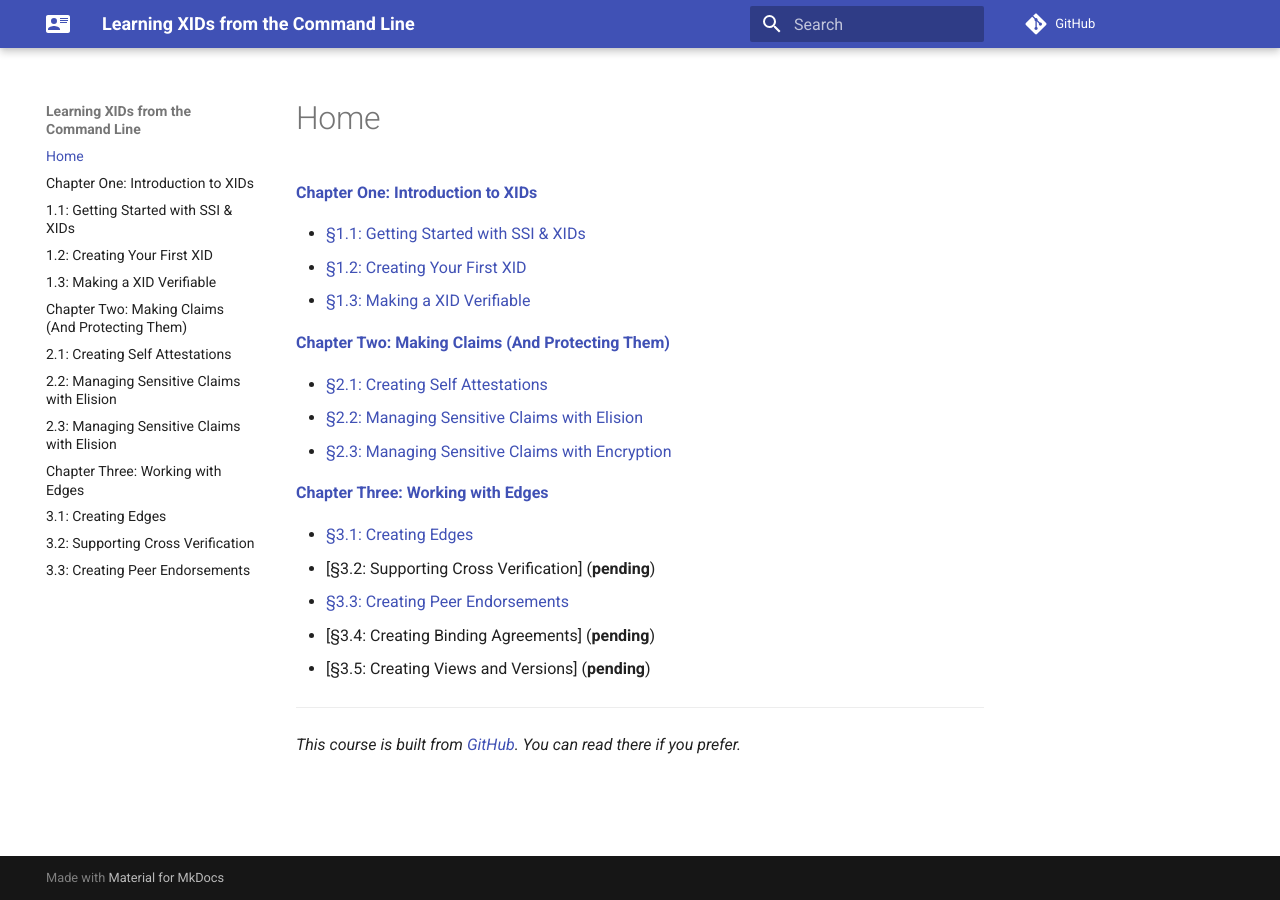
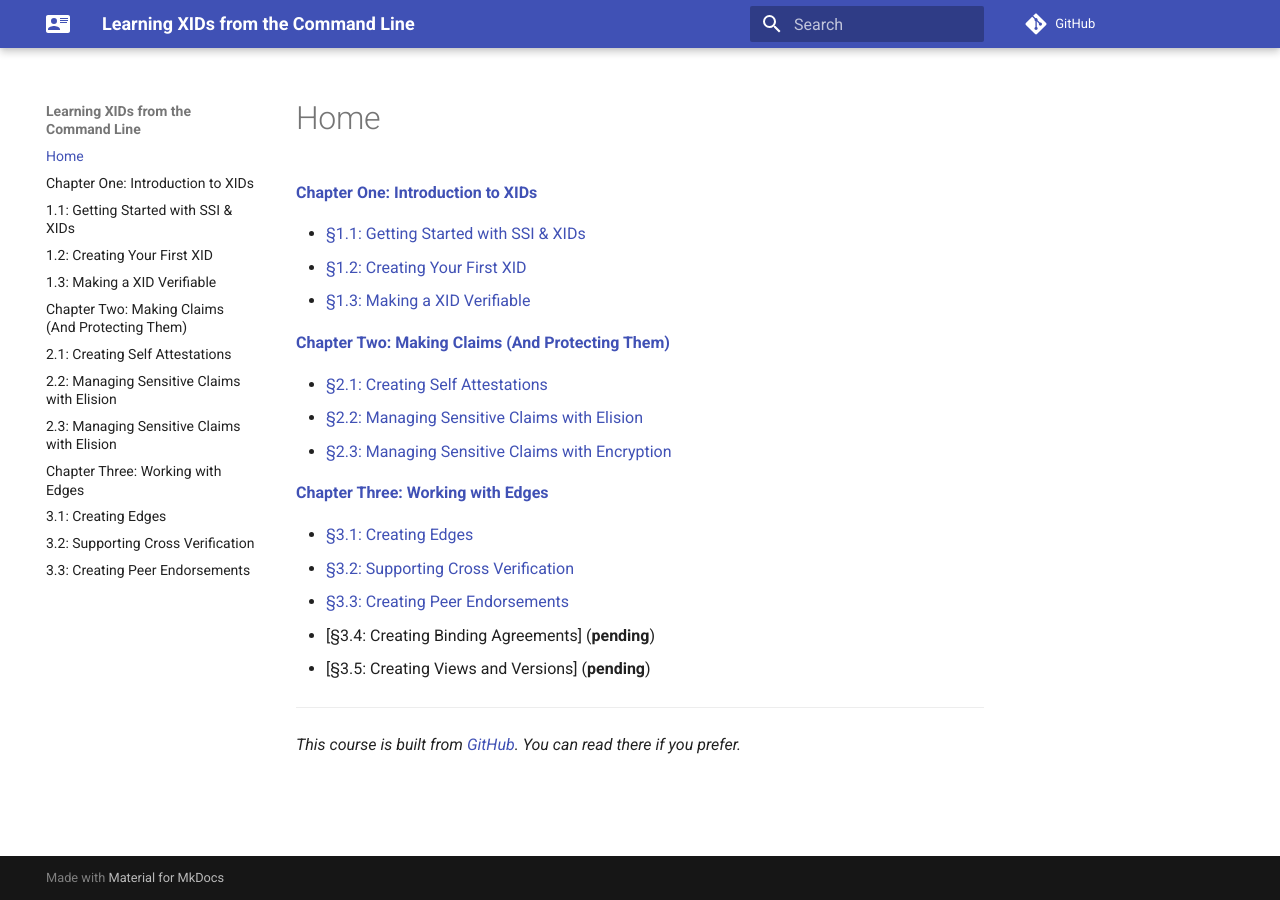
Before and after one commit to BlockchainCommons/XID-Quickstart, an MkDocs documentation site: the page built from docs/index.md, in a window 1280 px wide. Built offline with MkDocs 1.6.1 and Material for MkDocs 9.7.7, drawn with Linux system fonts in a browser that asks for light colours; comment, search, counter and statistics services are not loaded.

Commit message:
added 3.2 to index

```diff
--- a/docs/index.md
+++ b/docs/index.md
@@ -14,7 +14,7 @@
 [**Chapter Three: Working with Edges**](03_0_Edges.md)
 
 * [§3.1: Creating Edges](03_1_Creating_Edges.md)
-* [§3.2: Supporting Cross Verification] (**pending**)
+* [§3.2: Supporting Cross Verification](03_2_Supporting_Cross_Verification.md)
 * [§3.3: Creating Peer Endorsements](03_3_Creating_Peer_Endorsements.md)
 * [§3.4: Creating Binding Agreements] (**pending**)
 * [§3.5: Creating Views and Versions] (**pending**)
```
